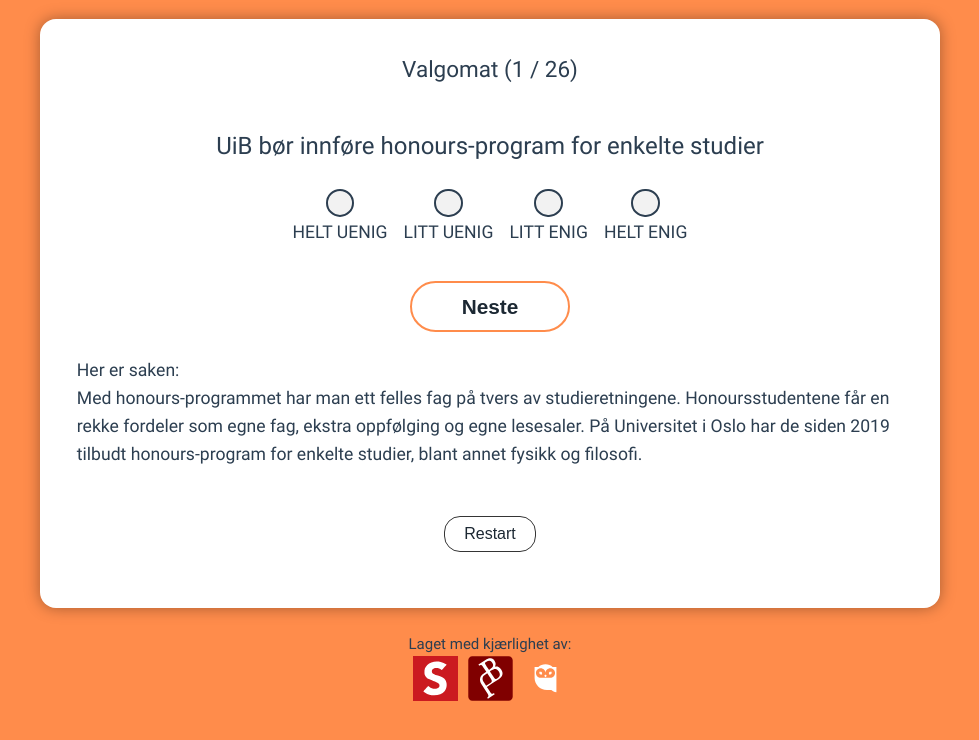
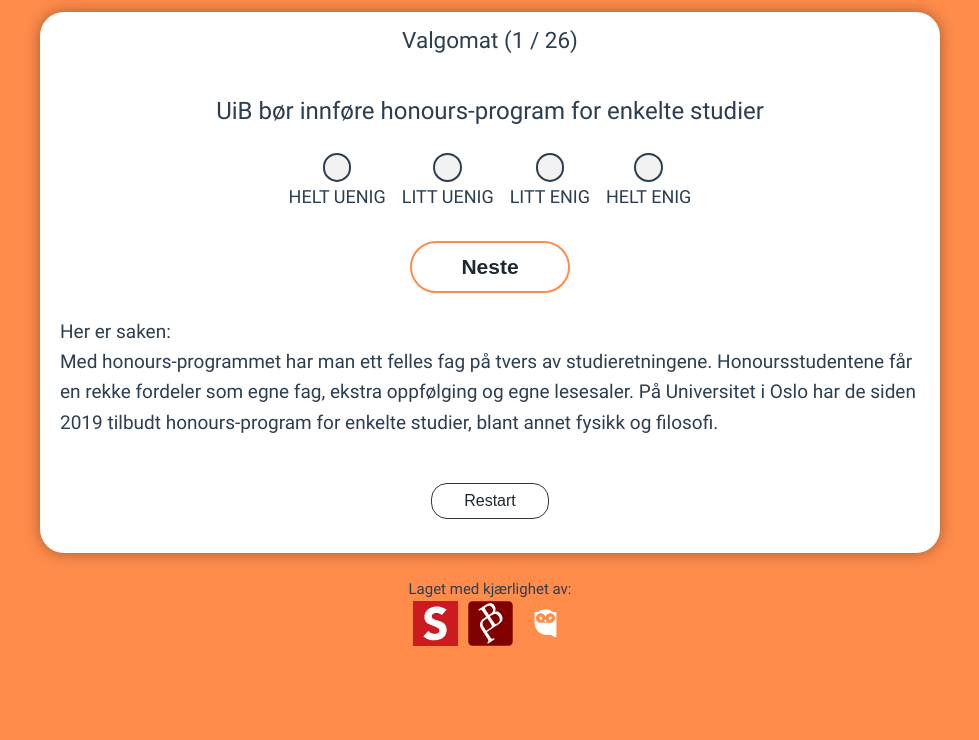
Before and after one commit to fribyte-code/valgomat, a Vue app: page / in a window 1280 px wide. Both pictures are taken after a click on the button "Start". Shown: the top 740 px of the page, without its empty margins (150-1129 px from the left). Built offline with nearby package versions, Linux system fonts and the light colour scheme.

Commit message:
Replace rem with px to better support iframe

```diff
--- a/src/App.vue
+++ b/src/App.vue
@@ -71,8 +71,8 @@ main {
   width: 100%;
   height: 100%;
   margin: 0;
-  padding: 1.2rem;
-  min-height: 100vh;
+  padding: 12px;
+  min-height: 100%;
   height: 1px; /* fix for stupid bug */
 
   font-weight: normal;
--- a/src/assets/base.css
+++ b/src/assets/base.css
@@ -71,11 +71,11 @@ button:hover {
 }
 
 .button {
-  font-size: 1.3rem;
-  padding: 0.5rem 1.2rem;
+  font-size: 19px;
+  padding: 8px 32px;
   background-color: white;
   border: solid 2px var(--primary);
-  border-radius: 1rem;
+  border-radius: 16px;
   color: #1c2833;
   font-weight: 300;
   /* box-shadow: 0 0 3px 0 rgba(0, 0, 0, 0.2); */
--- a/src/components/Forside.vue
+++ b/src/components/Forside.vue
@@ -29,7 +29,7 @@ function restart() {
       <br />
       <button class="button" @click="hasStarted = true">Start</button>
       <br />
-      <p class="explainer-text rem1-2">
+      <p class="explainer-text p16">
         Valgomaten er laget ved et samarbeid mellom studenter på UiB, finansiert
         av Studentparlamentet, utviklet av friByte og så har Studvest laget
         spørsmål og samlet inn informasjon fra de som stiller til valg helt
@@ -77,29 +77,25 @@ function restart() {
   margin: auto;
   background-color: white;
 
-  padding: 2rem;
-  border-radius: 1rem;
+  padding: 10px;
+  border-radius: 24px;
   box-shadow: 0 0 15px 0 rgba(0, 0, 0, 0.35);
 }
 
 .heading {
-  margin-bottom: 2rem;
+  margin-bottom: 32px;
   font-weight: bold;
-  font-size: 1.5rem;
+  font-size: 24px;
 }
 
 .explainer-text {
   text-align: center;
-  max-width: 30rem;
-  font-size: 1.3rem;
-}
-
-.rem1-2 {
-  font-size: 1.2rem;
+  max-width: 99%;
+  font-size: 18px;
 }
 
 .footer {
-  margin-top: 1.5rem;
+  margin-top: 24px;
   display: flex;
   flex-direction: column;
   align-items: center;
--- a/src/components/Resultat.vue
+++ b/src/components/Resultat.vue
@@ -69,24 +69,24 @@ const agreeMostWithParty = computed(() => orderedDistances.value[0][0]);
 #valgomat-resultat {
   display: flex;
   flex-direction: column;
-  gap: 1rem;
+  gap: 16px;
   width: 100%;
-  font-size: 1.3rem;
+  font-size: 20px;
 }
 
 .result-text p {
   display: flex;
   flex-direction: row;
   justify-content: space-between;
-  font-size: 1.3rem;
+  font-size: 20px;
 }
 .result-label {
   font-weight: 600;
 }
 .aggreement-bar {
-  border-radius: 0.375rem;
+  border-radius: 8px;
   width: 100%;
-  height: 0.5rem;
+  height: 8px;
   background-color: rgba(209, 213, 219, 0.7);
   overflow: hidden;
 }
--- a/src/components/StatementForm.vue
+++ b/src/components/StatementForm.vue
@@ -64,10 +64,10 @@ let options = {
 }
 
 p {
-  font-size: 1.1rem;
+  font-size: 19px;
   font-weight: 400;
-  padding-left: 0.3rem;
-  padding-right: 0.2rem;
+  padding-left: 10px;
+  padding-right: 10px;
 }
 p strong {
   font-weight: 900;
@@ -78,20 +78,20 @@ p strong {
   flex-direction: column;
   align-items: center;
   justify-content: space-between;
-  gap: 1.5rem;
+  gap: 24px;
   min-width: 350px;
-  padding: 1rem 0.8rem;
+  padding: 10px 8px;
 }
 .statement-group legend {
   float: left;
-  font-size: 1.5rem;
+  font-size: 24px;
   font-weight: 500;
 }
 .statement-group .options {
   display: flex;
   flex-direction: row;
   justify-content: space-around;
-  gap: 1rem;
+  gap: 16px;
 }
 .statement-question {
   text-align: center;
@@ -105,7 +105,7 @@ p strong {
 
 .radio-option label {
   text-transform: uppercase;
-  font-size: 1.1rem;
+  font-size: 18px;
   text-align: center;
 }
 .radio-option input:checked + label {
@@ -113,12 +113,12 @@ p strong {
 }
 
 .submit-btn {
-  margin-top: 1.2rem;
-  padding: 0.7rem 0.75rem;
+  margin-top: 19px;
+  padding: 12px 14px;
   border-radius: 9999px;
   font-weight: bold;
-  width: 10rem;
-  font-size: 1.3rem;
+  width: 160px;
+  font-size: 21px;
 }
 
 input[type="radio"] {
@@ -136,7 +136,7 @@ input[type="radio"] {
   width: 1.9em;
   height: 1.9em;
   border: 0.15em solid currentColor;
-  border-radius: 50%;
+  border-radius: 24px;
   transform: translateY(-0.075em);
 
   display: grid;
@@ -147,7 +147,7 @@ input[type="radio"]::before {
   content: "";
   width: 1em;
   height: 1em;
-  border-radius: 50%;
+  border-radius: 24px;
   transform: scale(0);
   transition: 120ms transform ease-in-out;
   box-shadow: inset 1.25em 1.25em var(--color-heading);
--- a/src/components/Valgomat.vue
+++ b/src/components/Valgomat.vue
@@ -67,10 +67,10 @@ function handleStatementSubmit(
   margin: auto;
 }
 .restart-button {
-  margin-top: 3rem;
+  margin-top: 45px;
   border: solid 1px rgb(53, 53, 53);
   font-weight: normal;
-  font-size: 1rem;
+  font-size: 16px;
 }
 .restart-button:hover,
 .restart-button:active,
```
